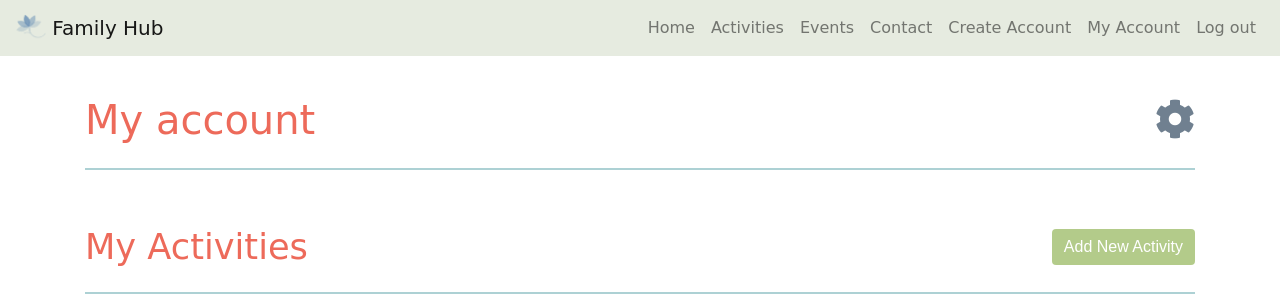
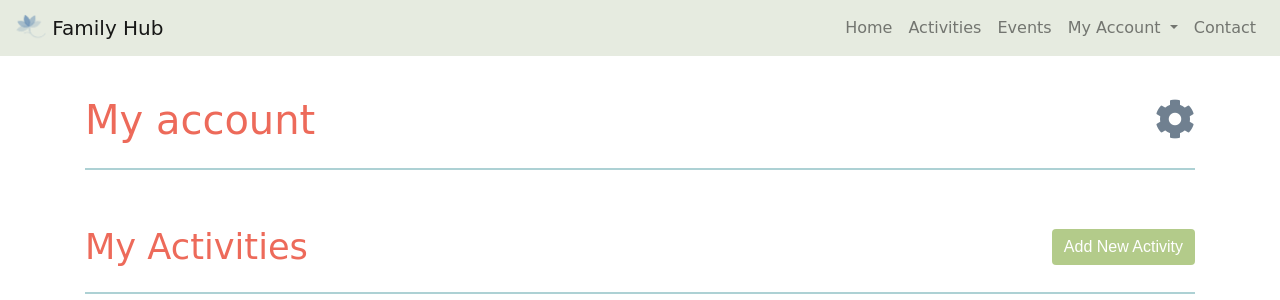
Before and after one commit to AJGreaves/familyhub, a Flask app: page /account in a window 1280 px wide. Shown: the top 300 px of the page. Run offline with Flask 2, Linux system fonts and the light colour scheme; some libraries are stand-ins or nearby versions; some web fonts are replaced.

Commit message:
create dropdown menu for logged in account

```diff
--- a/templates/base.html
+++ b/templates/base.html
@@ -49,31 +49,42 @@
                         Events {% if active == 'events' %}<span class="sr-only">(current)</span>{% endif %}
                     </a>
                 </li>
-                <li class="nav-item">
-                    <a class="nav-link {% if active == 'contact' %}contact{% endif %}" href="{{url_for('contact_page')}}">
-                        Contact {% if active == 'contact' %}<span class="sr-only">(current)</span>{% endif %}
-                    </a>
-                </li>
+
+                <!-- create account and log in navigation items only visible when not logged in -->
+                {% if loginStatus != True %}
                 <li class="nav-item">
                     <a class="nav-link {% if active == 'newAccount' %}active{% endif %}" href="{{url_for('new_account_page')}}">
                         Create Account {% if active == 'newAccount' %}<span class="sr-only">(current)</span>{% endif %}
                     </a>
                 </li>
-                {% if loginStatus != True %}
                 <li class="nav-item">
                     <a class="nav-link {% if active == 'login' %}active{% endif %}" href="{{url_for('login_page')}}">
                         Log In {% if active == 'login' %}<span class="sr-only">(current)</span>{% endif %}
                     </a>
                 </li>
                 {% endif %}
+
+                <!-- My account dropdown menu only visible when logged in -->
                 {% if loginStatus == True %}
-                <li class="nav-item">
-                    <a class="nav-link {% if active == 'myAccount' %}active{% endif %}" href="{{url_for('my_account_page')}}"> My Account</a>
-                </li>
-                <li class="nav-item">
-                    <a class="nav-link {% if active == 'logout' %}active{% endif %}" href="#">Log out</a>
+                <li class="nav-item dropdown">
+                    <a class="nav-link dropdown-toggle" href="#" id="navbarDropdown" role="button" data-toggle="dropdown" aria-haspopup="true" aria-expanded="false">
+                        My Account
+                    </a>
+                    <div class="dropdown-menu" aria-labelledby="navbarDropdown">
+                        <a class="dropdown-item {% if active == 'myAccount' %}active{% endif %}" href="{{url_for('my_account_page')}}">My Listings</a>
+                        <a class="dropdown-item" href="#">Add New Event</a>
+                        <a class="dropdown-item" href="#">Add New Activity</a>
+                        <div class="dropdown-divider"></div>
+                        <a class="dropdown-item" href="#">Settings</a>
+                        <a class="dropdown-item {% if active == 'logout' %}active{% endif %}" href="#">Log out</a>
+                    </div>
                 </li>
                 {% endif %}
+                <li class="nav-item">
+                    <a class="nav-link {% if active == 'contact' %}contact{% endif %}" href="{{url_for('contact_page')}}">
+                        Contact {% if active == 'contact' %}<span class="sr-only">(current)</span>{% endif %}
+                    </a>
+                </li>
             </ul>
         </div>
     </nav>
```
